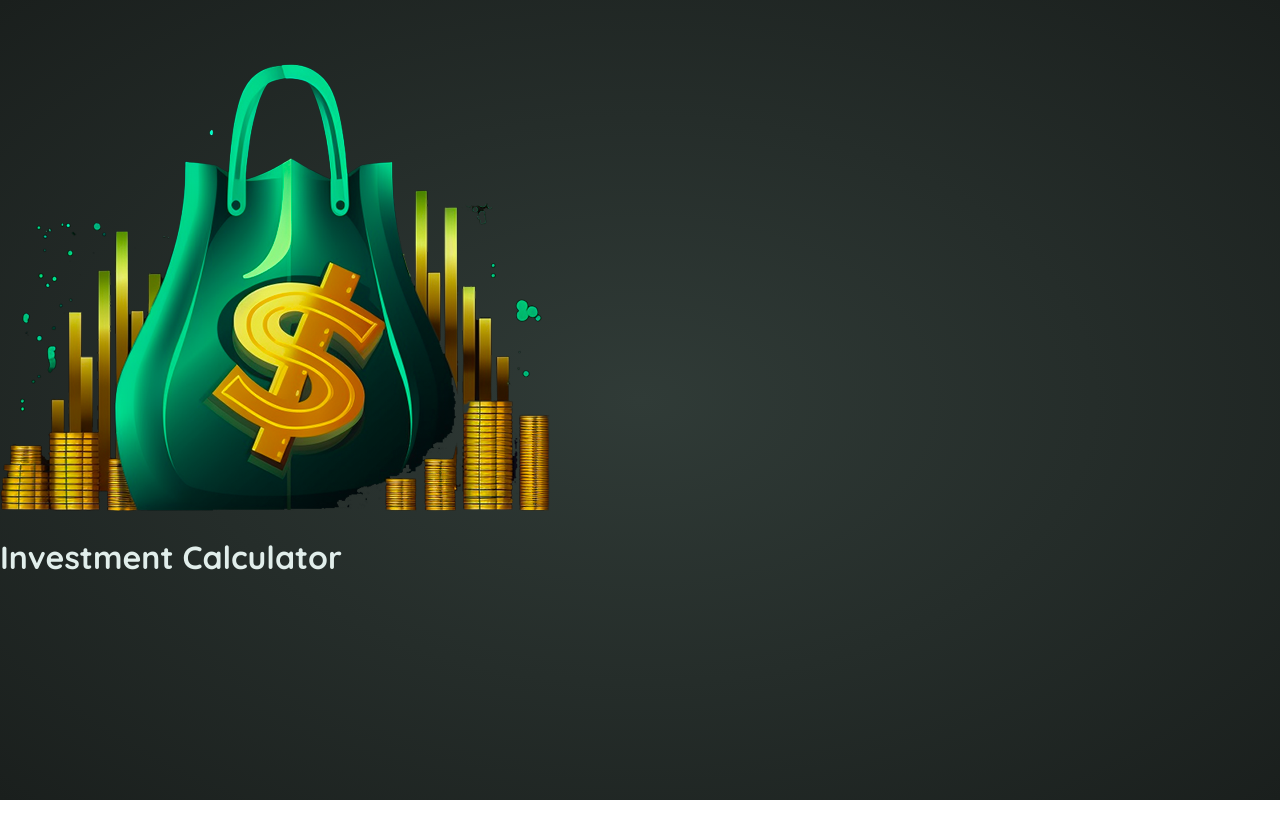
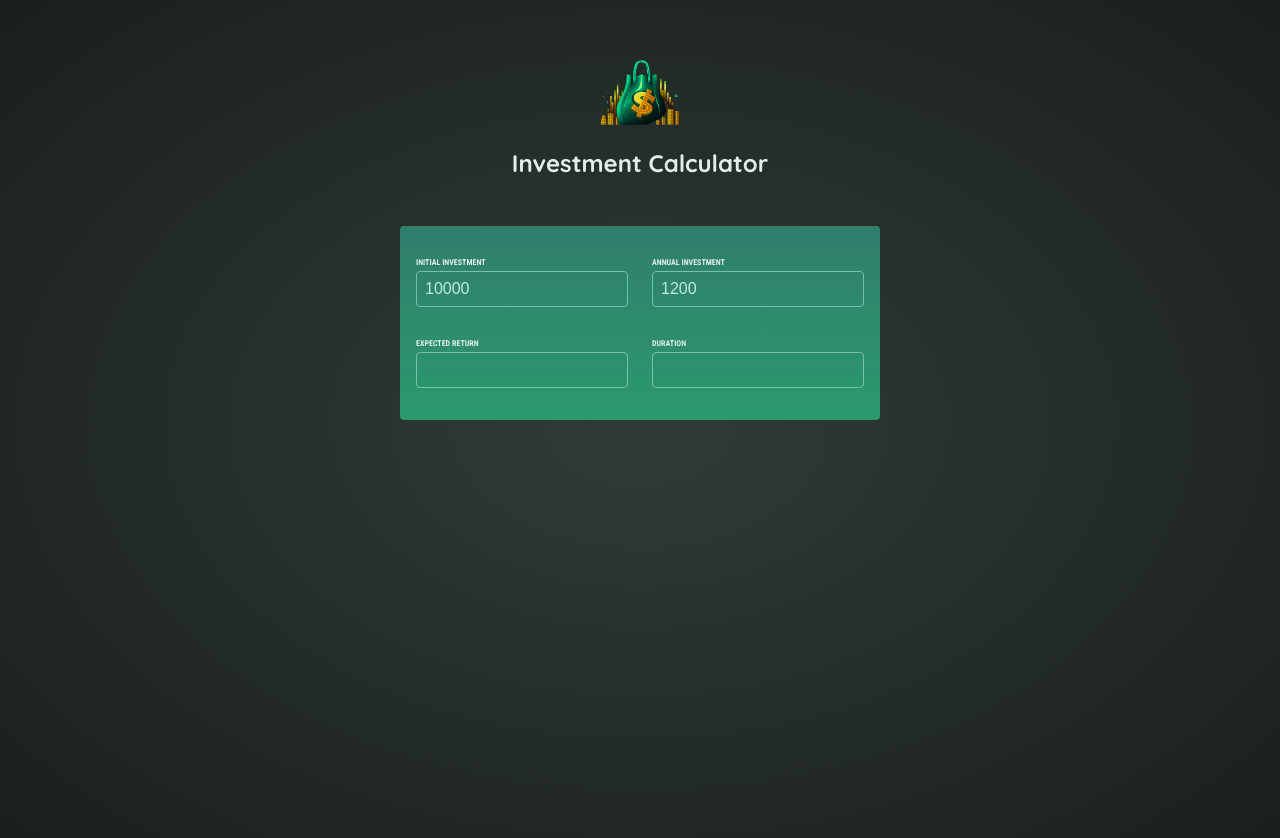
Before and after one commit to Ansh0047/Investment-Calculator, a React (Vite) app: page / in a window 1280 px wide. Shown: the top 838 px of the page. Before the commit the page ends 800 px from the top, so only its background shows below. Built offline with nearby package versions, Linux system fonts and the light colour scheme.

Commit message:
Added header and use input

```diff
--- a/index.html
+++ b/index.html
@@ -4,7 +4,7 @@
     <meta charset="UTF-8" />
     <link rel="icon" type="image/svg+xml" href="/investment-calculator-logo.png" />
     <meta name="viewport" content="width=device-width, initial-scale=1.0" />
-    <title>React Investment Calculator</title>
+    <title>Investment Calculator</title>
   </head>
   <body>
     <div id="root"></div>
--- a/src/App.jsx
+++ b/src/App.jsx
@@ -1,10 +1,13 @@
-import Header from "./components/Header"
-
+import Header from "./components/Header";
+import UserInput from "./components/UserInput";
 
 function App() {
   return (
-    <Header />
+    <>
+      <Header />
+      <UserInput />
+    </>
   );
 }
 
-export default App
+export default App;
--- a/src/components/Header.jsx
+++ b/src/components/Header.jsx
@@ -1,7 +1,7 @@
 import HeaderImg from '../assets/investment-calculator-logo.png';
 
 export default function Header(){
-    return <header>
+    return <header id='header'>
         <img src={HeaderImg} alt='logo of money bank'></img>
         <h1>Investment Calculator</h1>
 
--- /dev/null
+++ b/src/components/UserInput.jsx
@@ -0,0 +1,34 @@
+import { useState } from "react"
+
+
+export default function UserInput(){
+    const [userInput,setUserInput] = useState({
+        initialInvestment: 10000,
+        annualInvestment: 1200,
+        expectedReturn: 6,
+        duration: 10
+    });
+
+    return <form id="user-input">
+        <div className="input-group">
+            <p>
+                <label>Initial Investment</label>
+                <input type="number" required value={userInput.initialInvestment}/>
+            </p>
+            <p>
+                <label>Annual Investment</label>
+                <input type="number" required value={userInput.annualInvestment}/>
+            </p>
+        </div>
+        <div className="input-group">
+            <p>
+                <label>Expected Return</label>
+                <input type="number" required />
+            </p>
+            <p>
+                <label>Duration</label>
+                <input type="number" required />
+            </p>
+        </div>
+    </form>
+}
```
